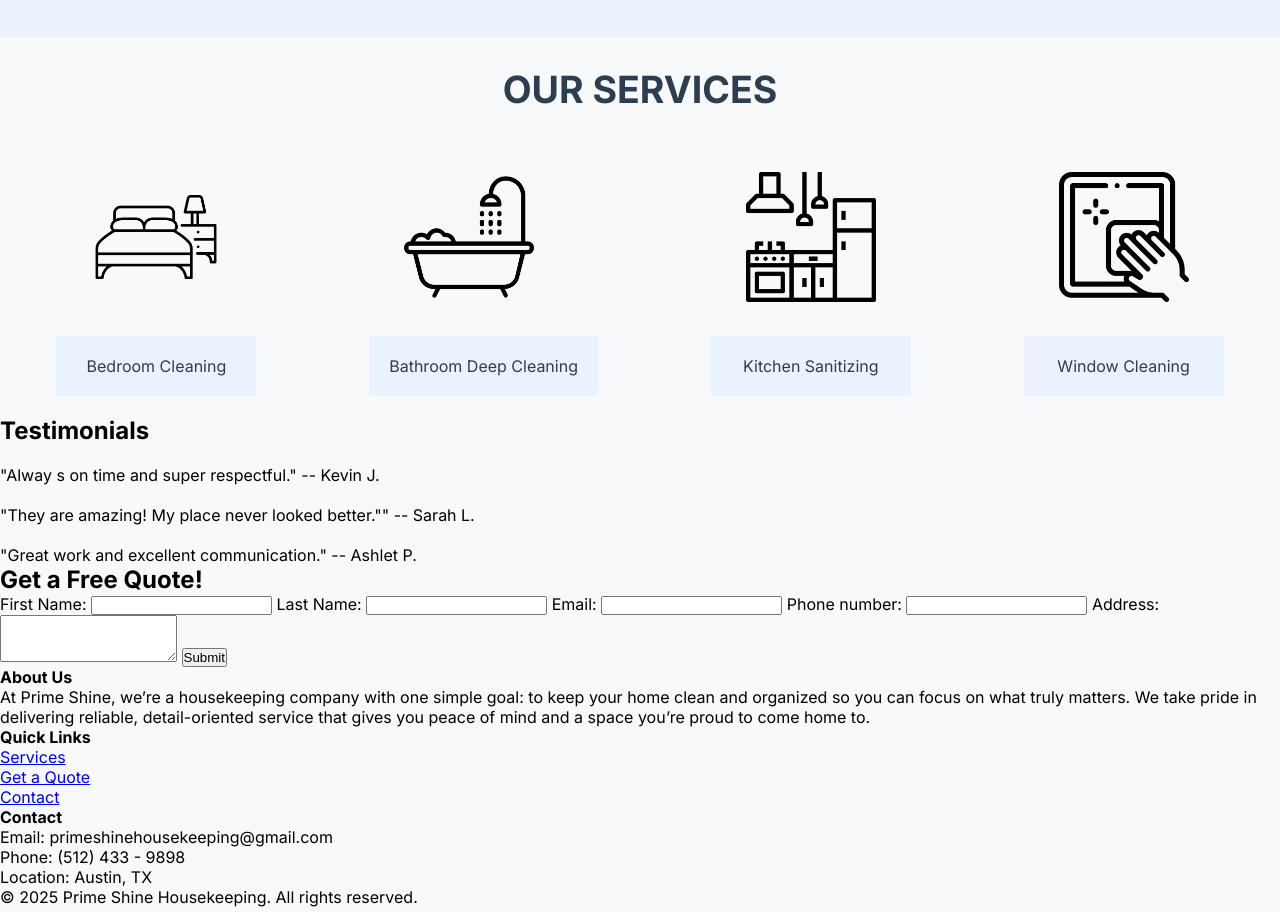
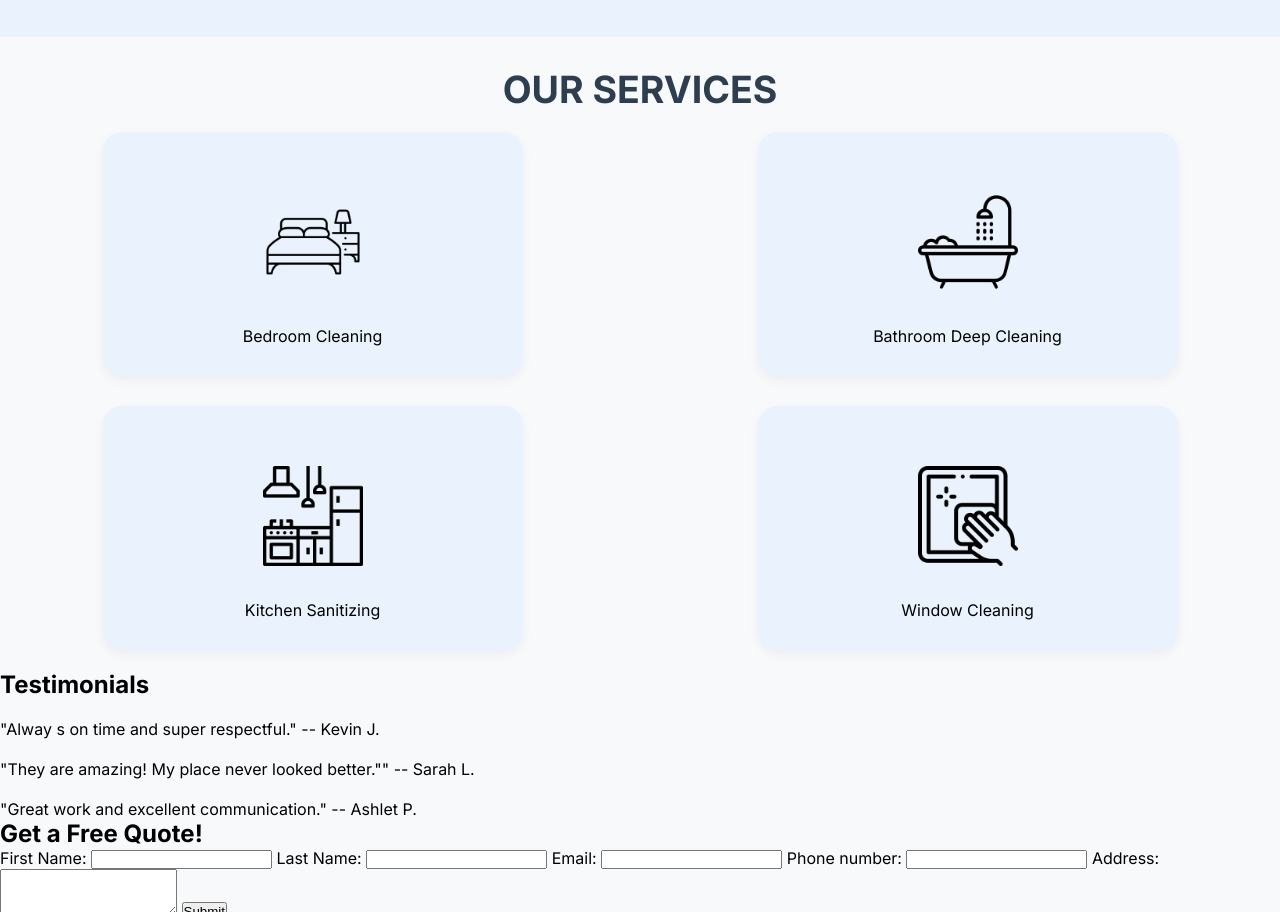
Before and after one commit to JMG002050/PrimeShine-Services-, a plain HTML site: page index.html in a window 1280 px wide. Shown: the part 1043-1955 px from the top of the page. Drawn offline with Linux system fonts and the light colour scheme.

Commit message:
Our Services section re-styled

```diff
--- a/styles.css
+++ b/styles.css
@@ -28,8 +28,6 @@ body {
     gap: 20px;
     list-style: none;
     margin-right: 20px;
-
-    /* question if this is the best or edit the li instead */
 }
 
 .menu li {
@@ -106,18 +104,15 @@ body {
     gap: 20px;
     color: #2C3E50;
     background-color: #E9F2FD;
-    /* border-top: 1px solid #E9F2FD; */
 }
 
 .ima img {
     width: 200px;
     height: 130px;
-    /* display: block; */
     background-color: #E9F2FD;
-    /* border-radius: 20%; or 100% works too */
     padding-bottom: 30px;
     object-fit: contain;
-    object-position: center; /* ✅ shows full image */
+    object-position: center;
     transition: transform 0.3s ease;
 }
 
@@ -141,31 +136,27 @@ body {
 }
 
 .we-do {
-    display: flex;
-    justify-content: space-around;
-    align-items: center;
-    font-family: 'Inter', sans-serif;
-    color: #2C3E50;
+    display: grid;
+    grid-template-columns: repeat(2, 1fr);
+    gap: 30px;
+    justify-items: center;
+    padding: 20px 0px;
 }
 
-.serv img {
-    width: 200px; /* edit these when ready*/
-    height: 130px;
-    /* display: block; */
-    /* background-color: #E9F2FD; */
-    /* border-radius: 20%; or 100% works too */
-    /* padding-bottom: 30px; */
-    object-fit: contain;
-    object-position: center; /* ✅ shows full image */
-    transition: transform 0.3s ease;
-    margin-top: 60px;
-    margin-bottom: 30px;
+.serv {
+  background-color: #E9F2FD;
+  border-radius: 20px;
+  padding: 30px;
+  box-shadow: 0 4px 12px rgba(0, 0, 0, 0.05);
+  text-align: center;
 }
 
-.serv p {
-    display: flex;
-    justify-content: center;
-    margin-bottom: 20px;
-    background-color: #E9F2FD;
-    padding: 20px;
+
+.serv img {
+    width: 300px;
+    height: 100px;
+    object-fit: contain;
+    object-position: center;
+    transition: transform 0.3s ease;
+    padding: 30px;
 }
```
Also changed, not shown: index.html (+0 -3 lines).
